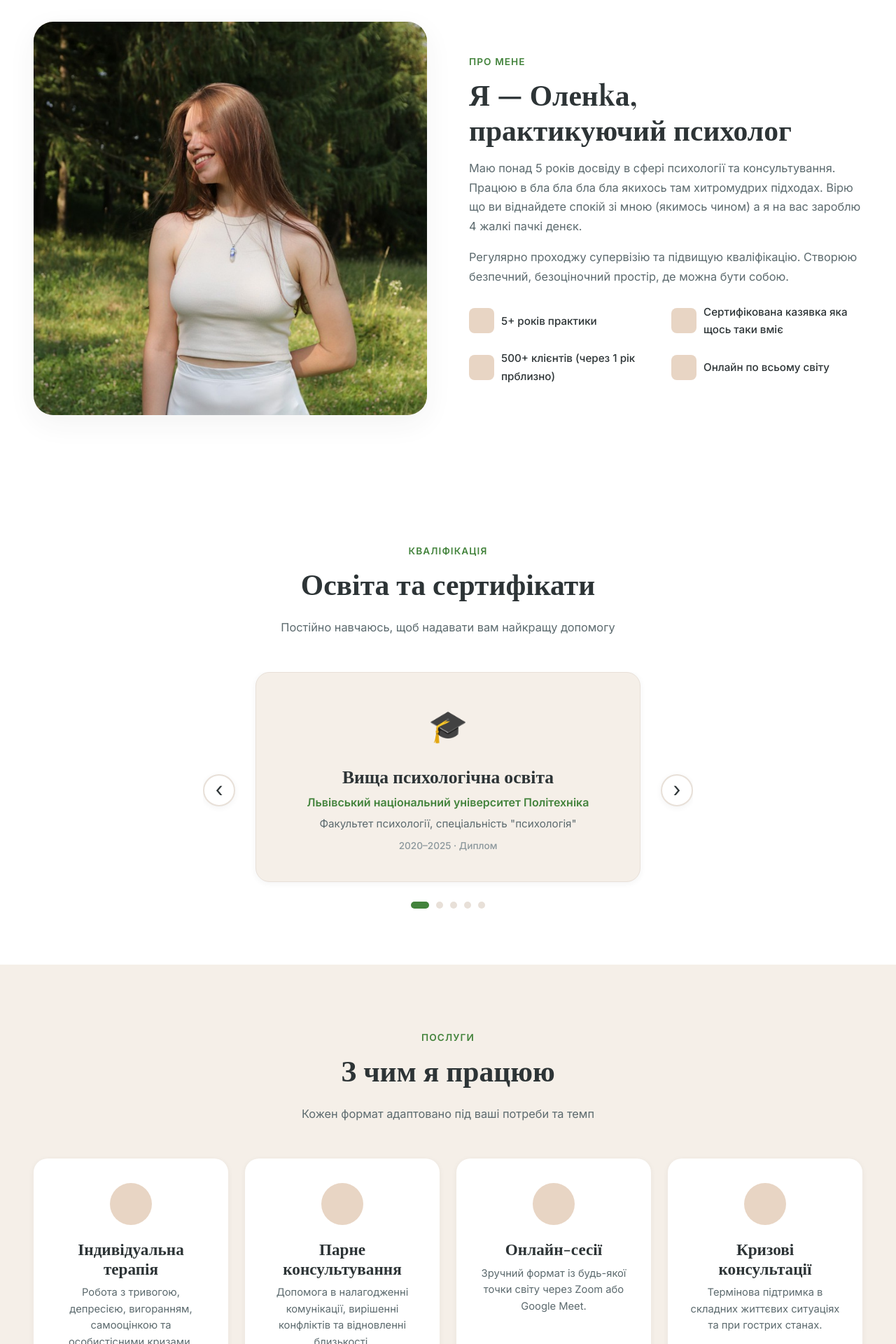
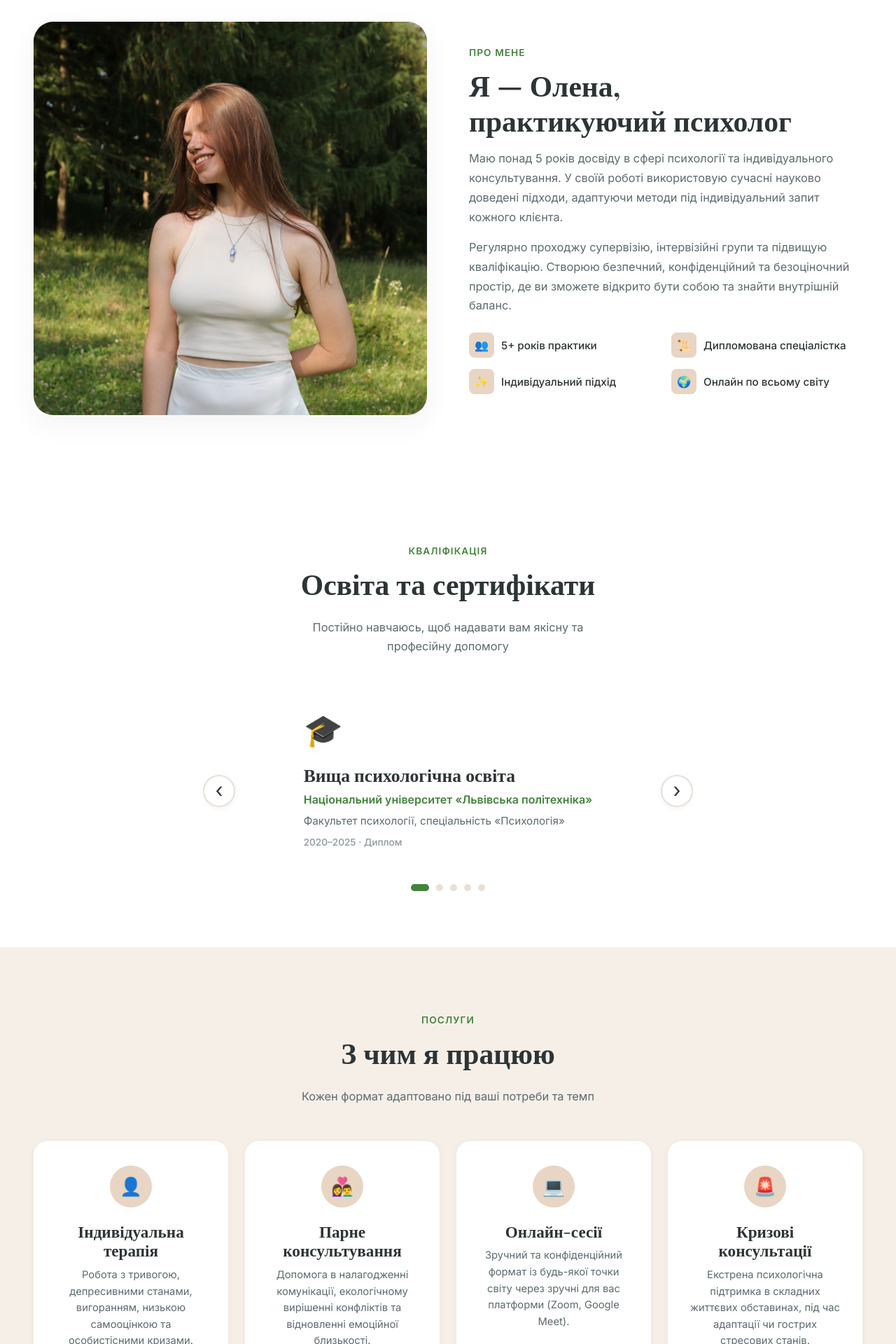
Before and after one commit to yurkorudi/kholenkaa_web, a Flask app: page / in a window 1280 px wide. Shown: the part 920-2840 px from the top of the page at 70% size. Run offline with Flask 3, Linux system fonts and the light colour scheme.

Commit message:
Add database integration and admin panel
Implement SQLAlchemy models for certificates and consultations with Flask-Admin integration. Add admin dashboard template for managing consultation services. Enhance homepage with certificate flip-card animations, improved CSS styling for pricing cards, and refined Ukrainian content. Update dependencies.

```diff
--- a/app.py
+++ b/app.py
@@ -1,11 +1,50 @@
-from flask import Flask, render_template, request, redirect, url_for
+from flask import Flask, render_template
+from flask_admin import Admin
+from flask_admin.contrib.sqla import ModelView
+from sqlalchemy import asc
+
+from models import (
+    db,
+    Certificate,
+    Consultation,
+    ConsultationFeature
+)
 
 app = Flask(__name__)
 
-@app.route('/')
-def index():
+app.config["SQLALCHEMY_DATABASE_URI"] = (
+    "mysql+pymysql://root:YOUR_PASSWORD@localhost/psychologist"
+)
+app.config["SQLALCHEMY_TRACK_MODIFICATIONS"] = False
+app.config["SECRET_KEY"] = "super_secret_key"
 
-    return render_template('homepage.html')
+db.init_app(app)
 
-if __name__ == '__main__':
+
+admin = Admin(
+    app,
+    name="Психолог: Адмінка"
+)
+
+admin.add_view(ModelView(Certificate, db.session))
+admin.add_view(ModelView(Consultation, db.session))
+admin.add_view(ModelView(ConsultationFeature, db.session))
+
+
+@app.route("/")
+def home():
+
+    certificates = Certificate.query.filter_by(active=True).order_by(asc(Certificate.sort_order)).all()
+    consultations = Consultation.query.filter_by(active=True).order_by(asc(Consultation.sort_order)).all()
+
+    return render_template(
+        "homepage.html",
+        certificates=certificates,
+        consultations=consultations
+    )
+
+
+if __name__ == "__main__":
+    with app.app_context():
+        db.create_all()
     app.run(debug=True)
--- a/requirements.txt
+++ b/requirements.txt
@@ -18,7 +18,7 @@
 email-validator==2.2.0
 phonenumbers==8.13.49
 
-Pillow==11.0.0
+Pillow
 
 Werkzeug==3.1.3
 WTForms==3.2.1
--- a/static/css/style.css
+++ b/static/css/style.css
@@ -709,6 +709,10 @@
     border: 2px solid transparent;
     transition: all var(--transition-base);
     position: relative;
+    display: flex;
+    flex-direction: column;
+    justify-content: space-between;
+    height: 100%;
 }
 .pricing-card.featured {
     border-color: var(--clr-primary);
@@ -717,6 +721,7 @@
 }
 .pricing-card.featured .pricing-badge {
     display: inline-block;
+    align-self: center;
     background: var(--clr-primary);
     color: #fff;
     font-size: 0.78rem;
@@ -746,6 +751,7 @@
 .pricing-card ul {
     text-align: left;
     margin-bottom: 24px;
+    flex-grow: 1;
 }
 .pricing-card ul li {
     padding: 7px 0;
@@ -770,6 +776,7 @@
     color: var(--clr-primary);
     transition: all var(--transition-base);
     font-size: 0.95rem;
+    text-align: center;
 }
 .btn-outline:hover {
     background: var(--clr-primary);
@@ -785,6 +792,7 @@
     transition: all var(--transition-base);
     font-size: 0.95rem;
     box-shadow: 0 4px 16px rgba(107, 155, 126, 0.3);
+    text-align: center;
 }
 .btn-primary:hover {
     background: var(--clr-primary-dark);
@@ -1027,10 +1035,7 @@
     transform: translateY(0);
 }
 
-
-
-
-/* ========== CERTIFICATIONS CAROUSEL ========== */
+/* ========== CERTIFICATIONS CAROUSEL & FLIP CARD ========== */
 .certifications {
     background: var(--clr-white);
     padding: 90px 0 80px;
@@ -1064,34 +1069,85 @@
     flex: 0 0 100%;
     display: flex;
     justify-content: center;
-    padding: 0 12px;
+    padding: 20px 12px;
     box-sizing: border-box;
+    perspective: 1000px;
 }
 
-/* Card inside slide */
-.cert-card {
-    background: var(--clr-bg-alt);
-    border-radius: var(--radius-lg);
-    padding: 40px 36px;
-    box-shadow: var(--shadow-sm);
-    text-align: center;
-    border: 1px solid var(--clr-border);
-    transition: box-shadow var(--transition-base), border-color var(--transition-base);
+/* Flip card styling */
+.cert-card-perspective {
     width: 100%;
     max-width: 550px;
+    height: 400px;
+    cursor: pointer;
 }
-.cert-card:hover {
+
+.cert-card-inner {
+    position: relative;
+    width: 100%;
+    height: 100%;
+    text-align: center;
+    transition: transform 0.6s cubic-bezier(0.4, 0, 0.2, 1);
+    transform-style: preserve-3d;
+}
+
+.cert-card-perspective.flipped .cert-card-inner {
+    transform: rotateY(180deg);
+}
+
+.cert-card-front,
+.cert-card-back {
+    position: absolute;
+    width: 100%;
+    height: 100%;
+    -webkit-backface-visibility: hidden;
+    backface-visibility: hidden;
+    border-radius: var(--radius-lg);
+    box-shadow: var(--shadow-sm);
+    border: 1px solid var(--clr-border);
+    background: var(--clr-bg-alt);
+    transition: box-shadow var(--transition-base), border-color var(--transition-base);
+}
+
+.cert-card-perspective:hover .cert-card-front,
+.cert-card-perspective:hover .cert-card-back {
     box-shadow: var(--shadow-md);
     border-color: var(--clr-primary-light);
 }
+
+.cert-card-front {
+    padding: 40px 36px;
+    display: flex;
+    flex-direction: column;
+    justify-content: space-between;
+    align-items: center;
+}
+
+.cert-card-back {
+    transform: rotateY(180deg);
+    background: #000;
+    overflow: hidden;
+    display: flex;
+    align-items: center;
+    justify-content: center;
+    padding: 10px;
+}
+
+.cert-card-back img {
+    width: 100%;
+    height: 100%;
+    object-fit: contain;
+    border-radius: calc(var(--radius-lg) - 10px);
+}
+
 .cert-card__icon {
     font-size: 2.8rem;
-    margin-bottom: 18px;
+    margin-bottom: 10px;
 }
 .cert-card h3 {
     font-family: var(--font-heading);
     font-size: 1.6rem;
-    margin-bottom: 10px;
+    margin-bottom: 8px;
     color: var(--clr-text);
 }
 .cert-card__uni {
@@ -1110,6 +1166,15 @@
     color: var(--clr-text-lighter);
     font-size: 0.85rem;
     font-weight: 500;
+}
+
+.cert-card__hint {
+    font-size: 0.9rem;
+    font-weight: 500;
+    color: var(--clr-primary);
+    margin-top: auto;
+    text-align: center;
+    width: 100%;
 }
 
 /* Navigation buttons */
@@ -1176,7 +1241,10 @@
         height: 38px;
         font-size: 1.4rem;
     }
-    .cert-card {
+    .cert-card-perspective {
+        height: 360px;
+    }
+    .cert-card-front {
         padding: 28px 22px;
     }
     .cert-card h3 {
--- a/templates/homepage.html
+++ b/templates/homepage.html
@@ -5,12 +5,12 @@
     <meta name="viewport" content="width=device-width, initial-scale=1.0">
     <title>Психолог Онлайн — Консультації</title>
 
-      Google Fonts
+    <!-- Google Fonts -->
     <link rel="preconnect" href="https://fonts.googleapis.com">
     <link rel="preconnect" href="https://fonts.gstatic.com" crossorigin>
     <link href="https://fonts.googleapis.com/css2?family=Inter:wght@400;500;600;700&family=Playfair+Display:wght@500;600;700&display=swap" rel="stylesheet">
 
-      Main stylesheet
+    <!-- Main stylesheet -->
     <link rel="stylesheet" href="../static/css/style.css">
 </head>
 <body>
@@ -46,8 +46,7 @@
                 </div>
                 <div class="hero__image fade-in">
                     <div class="hero__image-wrapper">
-                      <img src="../static/img/my2.jpg" alt="Психолог">
-
+                      <img src="../static/img/my2.jpg" alt="Психолог Олена">
                     </div>
                 </div>
             </div>
@@ -57,34 +56,31 @@
             <div class="container">
                 <div class="about__grid">
                     <div class="about__image fade-in">
-                      <img src="../static/img/my1.jpg">
-
+                      <img src="../static/img/my1.jpg" alt="Олена — практикуючий психолог">
                     </div>
                     <div class="about__text fade-in">
                         <span class="section-label">Про мене</span>
-                        <h2>Я — Оленkа,<br>практикуючий психолог</h2>
+                        <h2>Я — Олена,<br>практикуючий психолог</h2>
                         <p>
-                            Маю понад 5 років досвіду в сфері психології та консультування.
-                            Працюю в бла бла бла бла якихось там хитромудрих підходах.
-                            Вірю що ви віднайдете спокій зі мною (якимось чином) а я
-                            на вас зароблю 4 жалкі пачкі денєк.
+                            Маю понад 5 років досвіду в сфері психології та індивідуального консультування.
+                            У своїй роботі використовую сучасні науково доведені підходи, адаптуючи методи під індивідуальний запит кожного клієнта.
                         </p>
                         <p>
-                            Регулярно проходжу супервізію та підвищую кваліфікацію.
-                            Створюю безпечний, безоціночний простір, де можна бути собою.
+                            Регулярно проходжу супервізію, інтервізійні групи та підвищую кваліфікацію.
+                            Створюю безпечний, конфіденційний та безоціночний простір, де ви зможете відкрито бути собою та знайти внутрішній баланс.
                         </p>
                         <div class="about__highlights">
                             <div class="about__highlight">
-                                <span class="hl-icon"></span> 5+ років практики
+                                <span class="hl-icon">👥</span> 5+ років практики
                             </div>
                             <div class="about__highlight">
-                                <span class="hl-icon"></span> Сертифікована казявка яка щось таки вміє
+                                <span class="hl-icon">📜</span> Дипломована спеціалістка
                             </div>
                             <div class="about__highlight">
-                                <span class="hl-icon"></span> 500+ клієнтів (через 1 рік прблизно)
+                                <span class="hl-icon">✨</span> Індивідуальний підхід
                             </div>
                             <div class="about__highlight">
-                                <span class="hl-icon"></span> Онлайн по всьому світу
+                                <span class="hl-icon">🌍</span> Онлайн по всьому світу
                             </div>
                         </div>
                     </div>
@@ -97,7 +93,7 @@
                 <div class="certifications__header fade-in">
                     <span class="section-label">Кваліфікація</span>
                     <h2>Освіта та сертифікати</h2>
-                    <p>Постійно навчаюсь, щоб надавати вам найкращу допомогу</p>
+                    <p>Постійно навчаюсь, щоб надавати вам якісну та професійну допомогу</p>
                 </div>
 
                 <div class="carousel fade-in" id="certCarousel">
@@ -106,49 +102,48 @@
                             <div class="cert-card">
                                 <div class="cert-card__icon">🎓</div>
                                 <h3>Вища психологічна освіта</h3>
-                                <p class="cert-card__uni">Львівський національний університет Політехніка</p>
-                                <p class="cert-card__degree">Факультет психології, спеціальність "психологія" </p>
+                                <p class="cert-card__uni">Національний університет «Львівська політехніка»</p>
+                                <p class="cert-card__degree">Факультет психології, спеціальність «Психологія»</p>
                                 <p class="cert-card__year">2020–2025 · Диплом</p>
                             </div>
                         </div>
                         <div class="carousel__slide">
                             <div class="cert-card">
-                                <div class="cert-card__icon"></div>
-                                <h3>Пісько терапія</h3>
-                                <p class="cert-card__uni">Онлайн курс розводняків</p>
+                                <div class="cert-card__icon">💼</div>
+                                <h3>Гештальт-терапія</h3>
+                                <p class="cert-card__uni">Спеціалізована навчальна програма</p>
                                 <p class="cert-card__degree">Базовий курс (120 год) + просунутий рівень (80 год)</p>
-                                <p class="cert-card__year">2025–2027 · Сертифікат </p>
+                                <p class="cert-card__year">2025–2026 · Сертифікат</p>
                             </div>
                         </div>
                         <div class="carousel__slide">
                             <div class="cert-card">
-                                <div class="cert-card__icon"></div>
-                                <h3>Арт терапія</h3>
-                                <p class="cert-card__uni">вчилась в самого фройда</p>
-                                <p class="cert-card__degree">там всяке таке от цікаве</p>
-                                <p class="cert-card__year">1888 · 96 год</p>
+                                <div class="cert-card__icon">🎨</div>
+                                <h3>Арт-терапія в консультуванні</h3>
+                                <p class="cert-card__uni">Центр практичної психології</p>
+                                <p class="cert-card__degree">Використання творчих методик у роботі з кризами</p>
+                                <p class="cert-card__year">2023 · 96 год</p>
                             </div>
                         </div>
                         <div class="carousel__slide">
                             <div class="cert-card">
-                                <div class="cert-card__icon"></div>
+                                <div class="cert-card__icon">❤️</div>
                                 <h3>Парне консультування</h3>
-                                <p class="cert-card__uni">з власного досвіду</p>
-                                <p class="cert-card__degree">там всьо буде гууууд</p>
-                                <p class="cert-card__year">2022 · 140 год</p>
+                                <p class="cert-card__uni">Інститут сімейної психології</p>
+                                <p class="cert-card__degree">Робота з парами, подолання криз у стосунках</p>
+                                <p class="cert-card__year">2024 · 140 god</p>
                             </div>
                         </div>
                         <div class="carousel__slide">
                             <div class="cert-card">
-                                <div class="cert-card__icon"></div>
-                                <h3>Метафоричні карти</h3>
-                                <p class="cert-card__uni">Ще одні курси</p>
-                                <p class="cert-card__degree">Знайшла в книгарні, сподобались, зацікавилась, вивчила, практикую</p>
+                                <div class="cert-card__icon">🃏</div>
+                                <h3>Метафоричні асоціативні карти</h3>
+                                <p class="cert-card__uni">Практичний інтенсив</p>
+                                <p class="cert-card__degree">Використання МАК як інструменту глибинного аналізу запиту</p>
                                 <p class="cert-card__year">2024 · 80 год</p>
                             </div>
                         </div>
                     </div>
-
 
                     <button class="carousel__btn carousel__btn--prev" id="carouselPrev" aria-label="Попередній сертифікат">
                         ‹
@@ -171,24 +166,24 @@
                 </div>
                 <div class="services__grid">
                     <div class="service-card fade-in">
-                        <div class="service-card__icon"></div>
+                        <div class="service-card__icon">👤</div>
                         <h3>Індивідуальна терапія</h3>
-                        <p>Робота з тривогою, депресією, вигоранням, самооцінкою та особистісними кризами.</p>
+                        <p>Робота з тривогою, депресивними станами, вигоранням, низькою самооцінкою та особистісними кризами.</p>
                     </div>
                     <div class="service-card fade-in">
-                        <div class="service-card__icon"></div>
+                        <div class="service-card__icon">👩‍❤️‍👨</div>
                         <h3>Парне консультування</h3>
-                        <p>Допомога в налагодженні комунікації, вирішенні конфліктів та відновленні близькості.</p>
+                        <p>Допомога в налагодженні комунікації, екологічному вирішенні конфліктів та відновленні емоційної близькості.</p>
                     </div>
                     <div class="service-card fade-in">
-                        <div class="service-card__icon"></div>
+                        <div class="service-card__icon">💻</div>
                         <h3>Онлайн-сесії</h3>
-                        <p>Зручний формат із будь-якої точки світу через Zoom або Google Meet.</p>
+                        <p>Зручний та конфіденційний формат із будь-якої точки світу через зручні для вас платформи (Zoom, Google Meet).</p>
                     </div>
                     <div class="service-card fade-in">
-                        <div class="service-card__icon"></div>
+                        <div class="service-card__icon">🚨</div>
                         <h3>Кризові консультації</h3>
-                        <p>Термінова підтримка в складних життєвих ситуаціях та при гострих станах.</p>
+                        <p>Екстрена психологічна підтримка в складних життєвих обставинах, під час адаптації чи гострих стресових станів.</p>
                     </div>
                 </div>
             </div>
@@ -203,26 +198,26 @@
                 </div>
                 <div class="pricing__grid">
                     <div class="pricing-card fade-in">
-                        <h3>Разове знайомство</h3>
+                        <h3>Індивідуальна сесія</h3>
                         <p class="price">1000 <span>грн</span></p>
                         <p class="duration">50 хвилин</p>
                         <ul>
-                            <li>Первинне знайомство</li>
-                            <li>Оцінка запиту</li>
-                            <li>План подальшої роботи</li>
+                            <li>Первинне знайомство та аналіз запиту</li>
+                            <li>Визначення цілей терапії</li>
+                            <li>Рекомендації та план подальшої роботи</li>
                         </ul>
                         <a href="#contact" class="btn-outline">Записатися</a>
                     </div>
                     <div class="pricing-card featured fade-in">
-                        <span class="pricing-badge">Найпопулярніше</span>
-                        <h3>Пакет 5 сесій</h3>
+                        <span class="pricing-badge">Найпопулярніший формат</span>
+                        <h3>Пакет із 5 сесій</h3>
                         <p class="price">4500 <span>грн</span></p>
-                        <p class="duration">5 × 50 хв · економія 500 грн</p>
+                        <p class="duration">5 × 50 хв · Економія 500 грн</p>
                         <ul>
-                            <li>Глибока опрацювання запиту</li>
-                            <li>Домашні завдання</li>
-                            <li>Підтримка в месенджері</li>
-                            <li>Гнучкий графік</li>
+                            <li>Глибоке та системне опрацювання запиту</li>
+                            <li>Практичні домашні завдання</li>
+                            <li>Підтримка в месенджері між сесіями</li>
+                            <li>Гнучкий та зручний графік зустрічей</li>
                         </ul>
                         <a href="#contact" class="btn-primary">Обрати пакет</a>
                     </div>
@@ -231,9 +226,9 @@
                         <p class="price">1800 <span>грн</span></p>
                         <p class="duration">80 хвилин</p>
                         <ul>
-                            <li>Консультація для пари</li>
-                            <li>Аналіз комунікації</li>
-                            <li>Практичні техніки зближення</li>
+                            <li>Консультація для сімейних пар та партнерів</li>
+                            <li>Аналіз патернів комунікації</li>
+                            <li>Практичні техніки для покращення взаєморозуміння</li>
                         </ul>
                         <a href="#contact" class="btn-outline">Записатися</a>
                     </div>
@@ -247,15 +242,15 @@
                     <div class="contact__info fade-in">
                         <span class="section-label">Контакти</span>
                         <h2>Зв'яжіться зі мною</h2>
-                      <p>Напишіть, щоб поставити запитання або записатися на першу консультацію. Я відповідаю протягом 24 годин.</p>
+                        <p>Напишіть, щоб поставити запитання або записатися на першу сесію. Я відповідаю протягом 24 годин.</p>
                         <div class="contact__item">
-                          <span class="ci-icon"></span> yurkorudi@gmail.com
+                            <span class="ci-icon">📧</span> yurkorudi@gmail.com
                         </div>
                         <div class="contact__item">
-                          <span class="ci-icon"></span> +380 68 047 33 41
+                            <span class="ci-icon">📞</span> +380 68 047 33 41
                         </div>
                         <div class="contact__item">
-                          <span class="ci-icon"></span> Онлайн · Україна
+                            <span class="ci-icon">📍</span> Онлайн · Україна
                         </div>
                         <a href="https://t.me/kholenkaa" target="_blank" class="btn-telegram fade-in">
                             <span class="btn-telegram__icon"></span>
```
Also changed, not shown: models.py (added, +73 -0 lines), templates/admin_panel.html (added, +85 -0 lines). Lines whose indentation alone changed are shown as unchanged.
